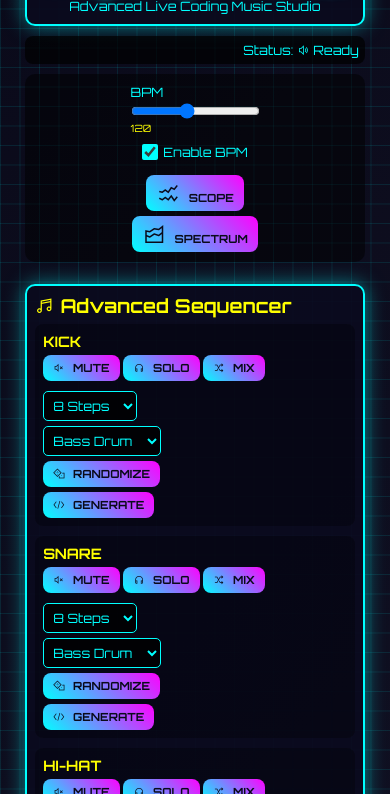
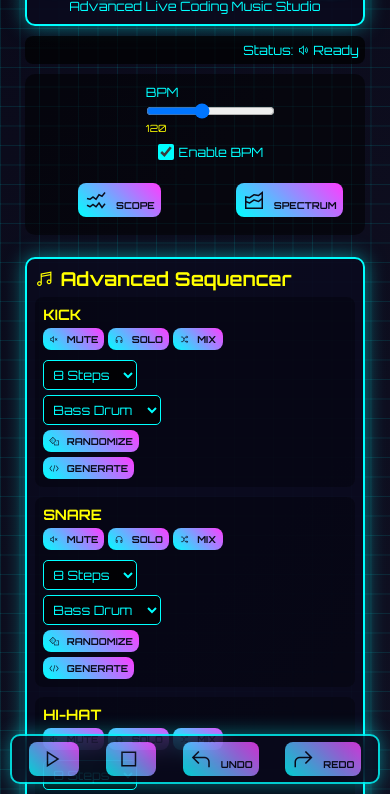
Before and after one commit to hutara/CyberSynth, a plain HTML site: page index.html in a window 390 px wide. Shown: the part 50-844 px from the top of the page. Drawn offline with Linux system fonts and the light colour scheme.

Commit message:
Add files via upload

```diff
--- a/assets/css/main.css
+++ b/assets/css/main.css
@@ -1,6 +1,7 @@
 :root {
     --primary-cyan: #00ffff;
-    --secondary-magenta: #ff00ff;
+    --secondary-cyan: #00ccff;
+    --secondary-magenta: #ff3bff;
     --accent-yellow: #ffff00;
     --background-dark: #0a0a1a;
     --grid-color: #1a2a4a;
@@ -153,15 +154,22 @@ header p {
     gap: clamp(5px, 1vw, 10px);
     margin-top: clamp(5px, 1vw, 10px);
 }
-.transport {
+.floating-nav-bar {
+    position: fixed;
+    bottom: 20px;
+    left: 50%;
+    transform: translateX(-50%);
     display: flex;
-    flex-wrap: wrap;
     justify-content: center;
-    gap: clamp(5px, 1vw, 10px);
+    gap: clamp(10px, 2vw, 15px);
     padding: clamp(10px, 2vw, 15px);
-    background: rgba(0,0,0,0.5);
+    background: var(--panel-bg);
+    border: 2px solid var(--primary-cyan);
     border-radius: 10px;
-    margin: clamp(10px, 2vw, 15px) 0;
+    box-shadow: var(--glow-cyan);
+    z-index: 1000;
+    opacity: 80%;
+    backdrop-filter: blur(10px);
 }
 .bpm-controls {
     display: flex;
@@ -336,6 +344,7 @@ footer {
     background: var(--panel-bg);
     border-top: 2px solid var(--primary-cyan);
     margin-top: 50px;
+    padding-bottom: 105px;
     border-radius: 15px 15px 0 0;
 }
 footer a {
@@ -360,14 +369,15 @@ footer a:hover {
 }
 .notification {
     position: fixed;
-    top: clamp(10px, 2vw, 20px);
-    right: clamp(10px, 2vw, 20px);
+    top: 20px;
+    right: 20px;
+    z-index: 9999;
+    display: flex;
     background: var(--panel-bg);
     border: 2px solid var(--primary-cyan);
     padding: clamp(8px, 1.5vw, 10px) clamp(12px, 2vw, 15px);
     border-radius: 8px;
     box-shadow: var(--glow-cyan);
-    transform: translateX(120%);
     transition: transform 0.3s ease;
     font-size: clamp(0.8rem, 2vw, 0.9rem);
 }
@@ -413,9 +423,19 @@ footer a:hover {
     .visualizer-controls {
         justify-content: center;
     }
-    .transport {
-        flex-direction: column;
+    .floating-nav-bar {
+        flex-direction: row;
+        justify-content: space-around;
         align-items: center;
+        width: calc(100vw - 40px);
+        max-width: none;
+        gap: clamp(5px, 1.5vw, 8px);
+        padding: clamp(8px, 1.5vw, 12px);
+    }
+    .cyber-btn {
+        padding: clamp(6px, 1.2vw, 8px) clamp(8px, 1.5vw, 12px);
+        font-size: clamp(0.7rem, 1.8vw, 0.8rem);
+        min-width: 60px;
     }
     .checkbox-item div {
         flex-wrap: wrap;
@@ -453,9 +473,13 @@ footer a:hover {
         align-items: flex-start;
     }
     .visualizer-controls {
-        flex-direction: column;
+        flex-direction: row;
+        justify-content: space-around;
         align-items: center;
-        gap: 5px;
+        width: calc(100vw - 40px);
+        max-width: none;
+        gap: clamp(5px, 1.5vw, 8px);
+        padding: clamp(8px, 1.5vw, 12px);
     }
     .checkbox-item {
         flex-direction: column;
@@ -466,4 +490,30 @@ footer a:hover {
         width: 100%;
         justify-content: flex-start;
     }
+    .floating-nav-bar {
+        width: calc(100vw - 20px);
+        padding: clamp(6px, 1.2vw, 10px);
+        bottom: 10px;
+        gap: clamp(3px, 1vw, 5px);
+
+    }
+    .cyber-btn {
+        padding: clamp(5px, 1vw, 6px) clamp(6px, 1.2vw, 8px);
+        font-size: clamp(0.6rem, 1.6vw, 0.7rem);
+        min-width: 50px;
+    }
 }
+/* ... استایل‌های موجود ... */
+select#midi-output {
+    background: rgba(0,0,0,0.8);
+    color: var(--primary-cyan);
+    border: 1px solid var(--primary-cyan);
+    padding: clamp(5px, 1vw, 8px);
+    border-radius: 5px;
+    font-family: 'Orbitron', monospace;
+    font-size: clamp(0.8rem, 2vw, 0.9rem);
+}
+select#midi-output:focus {
+    outline: 2px solid var(--accent-yellow);
+    outline-offset: 2px;
+}
```
